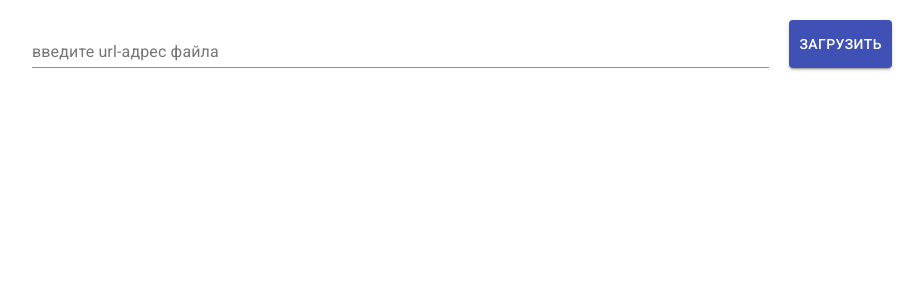
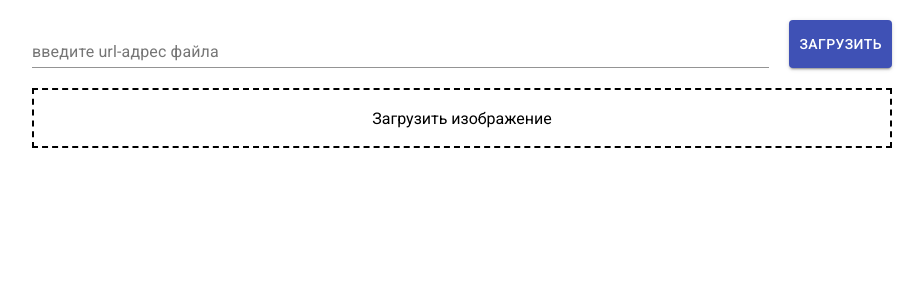
Before and after one commit to BrightsDays/img-gallery, a React (Create React App) app: page / in a window 1280 px wide. Shown: the top 300 px of the page, without its empty margins (178-1102 px from the left). Built offline with nearby package versions, Linux system fonts and the light colour scheme.

Commit message:
drop files

```diff
--- a/src/components/App/App.js
+++ b/src/components/App/App.js
@@ -5,6 +5,7 @@ import './App.sass';
 const Main = () => {
   const [names, setNames] = useState(null);
   const [url, setUrl] = useState(null);
+  const [loadText, setLoadText] = useState('Загрузить изображение');
 
   const LoadList = ({ data }) => {
       return(
@@ -47,6 +48,12 @@ const Main = () => {
       }
   };
 
+  const onDrop = (e) => {
+      e.preventDefault();
+      let files = [...e.dataTransfer.files]
+      setLoadText(`${files[0].name} загружен, но добавить его в галерею без сервера не получится`)
+  }
+
   return(
       <div className="gallery">
           <div className="gallery-header">
@@ -63,6 +70,11 @@ const Main = () => {
                           addItem(url);
                       }}>Загрузить</Button>
           </div>
+          <div className="gallery-drop"
+               onDragStart={e => e.preventDefault()}
+               onDragLeave={e => e.preventDefault()}
+               onDragOver={e => e.preventDefault()}
+               onDrop={e => onDrop(e)}>{loadText}</div>
           <LoadList data={names}/>
       </div>
   );
--- a/src/components/App/App.sass
+++ b/src/components/App/App.sass
@@ -69,6 +69,16 @@
     &--poly
       font-family: 'object-fit: cover'
 
+.gallery-drop
+  display: flex
+  border: 2px #000000 dashed
+  min-height: 60px
+  padding: 10px
+  text-align: center
+  align-items: center
+  justify-content: center
+  margin-bottom: 20px
+
 @media (max-width: 880px)
   .gallery
     padding: 0 10px
--- a/src/index.js
+++ b/src/index.js
@@ -4,7 +4,6 @@ import 'react-app-polyfill/stable';
 import React from 'react';
 import ReactDOM from 'react-dom';
 import App from './components/App/App';
-import reportWebVitals from './reportWebVitals';
 
 ReactDOM.render(
   <React.StrictMode>
@@ -12,5 +11,3 @@ ReactDOM.render(
   </React.StrictMode>,
   document.getElementById('root')
 );
-
-reportWebVitals();
--- a/src/reportWebVitals.js
+++ /dev/null
@@ -1,13 +0,0 @@
-const reportWebVitals = onPerfEntry => {
-  if (onPerfEntry && onPerfEntry instanceof Function) {
-    import('web-vitals').then(({ getCLS, getFID, getFCP, getLCP, getTTFB }) => {
-      getCLS(onPerfEntry);
-      getFID(onPerfEntry);
-      getFCP(onPerfEntry);
-      getLCP(onPerfEntry);
-      getTTFB(onPerfEntry);
-    });
-  }
-};
-
-export default reportWebVitals;
```
Also changed, not shown: src/setupTests.js (deleted, +0 -5 lines), 1 other file (tests, documents, lock files or other folders).
